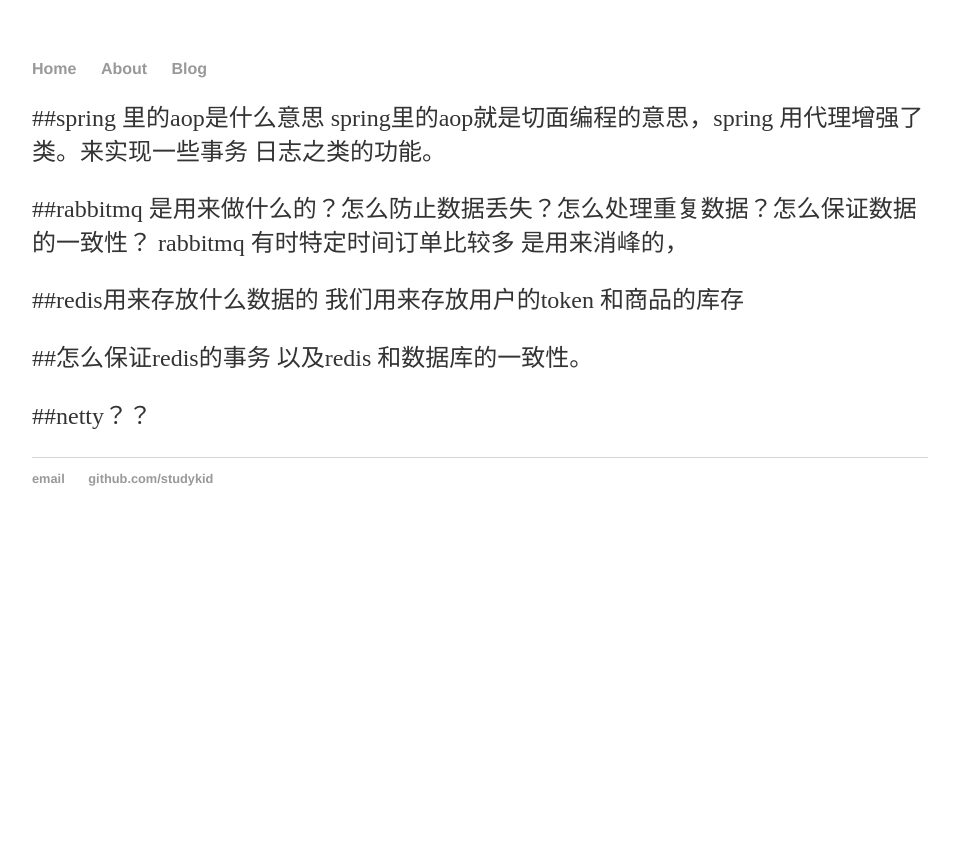
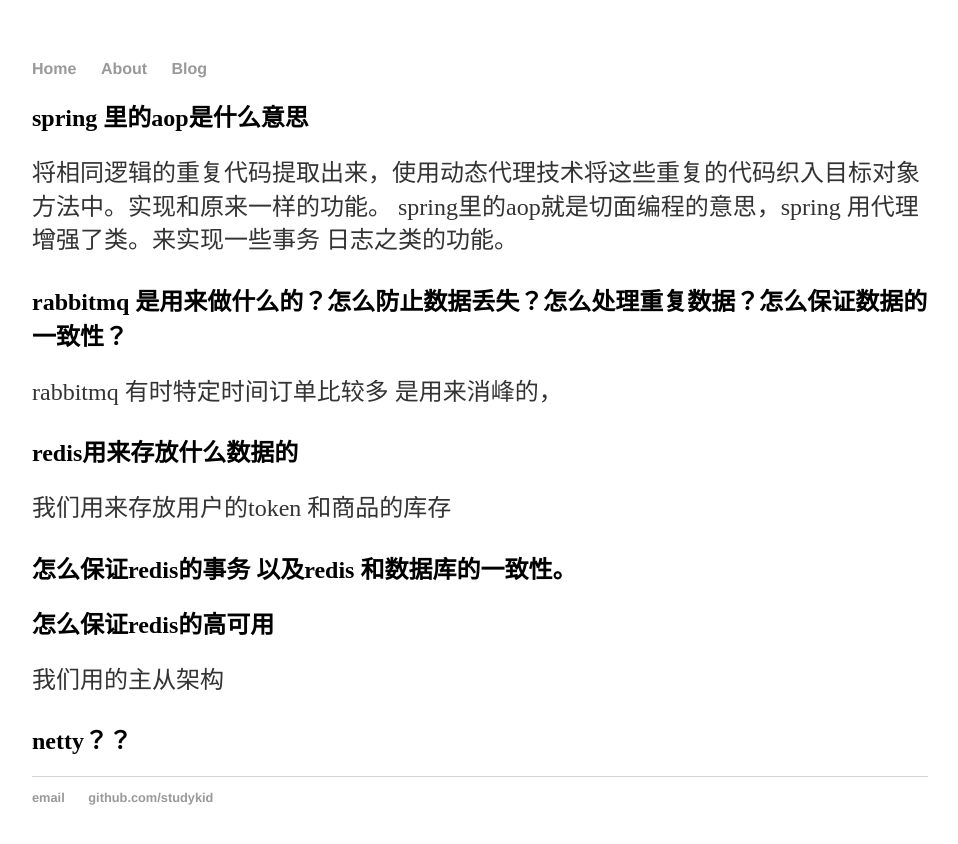
Before and after one commit to studykid/studykid.github.io, a Jekyll site: the page built from _posts/2020-03-08-可能会问的面试问题.md, in a window 1280 px wide. Shown: the top 844 px of the page, without its empty margins (160-1118 px from the left). Built offline with Jekyll 4.4.1, drawn with Linux system fonts in a browser that asks for light colours; our own code applies the rules of GitHub Pages for plain Markdown files.

Commit message:
Update 2020-03-08-可能会问的面试问题.md

```diff
--- a/_posts/2020-03-08-可能会问的面试问题.md
+++ b/_posts/2020-03-08-可能会问的面试问题.md
@@ -1,13 +1,16 @@
-##spring 里的aop是什么意思
+## spring 里的aop是什么意思
+将相同逻辑的重复代码提取出来，使用动态代理技术将这些重复的代码织入目标对象方法中。实现和原来一样的功能。
 spring里的aop就是切面编程的意思，spring 用代理增强了类。来实现一些事务 日志之类的功能。
 
-##rabbitmq 是用来做什么的？怎么防止数据丢失？怎么处理重复数据？怎么保证数据的一致性？
+## rabbitmq 是用来做什么的？怎么防止数据丢失？怎么处理重复数据？怎么保证数据的一致性？
 rabbitmq 有时特定时间订单比较多 是用来消峰的，
 
-##redis用来存放什么数据的
+## redis用来存放什么数据的
 我们用来存放用户的token 和商品的库存
 
-##怎么保证redis的事务 以及redis 和数据库的一致性。
+## 怎么保证redis的事务 以及redis 和数据库的一致性。
 
+## 怎么保证redis的高可用
+我们用的主从架构
 
-##netty？？
+## netty？？
```
